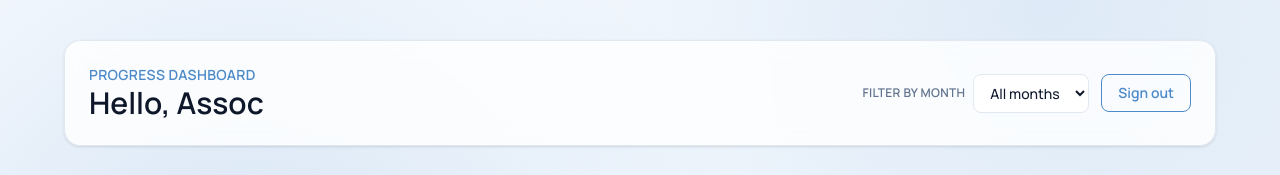
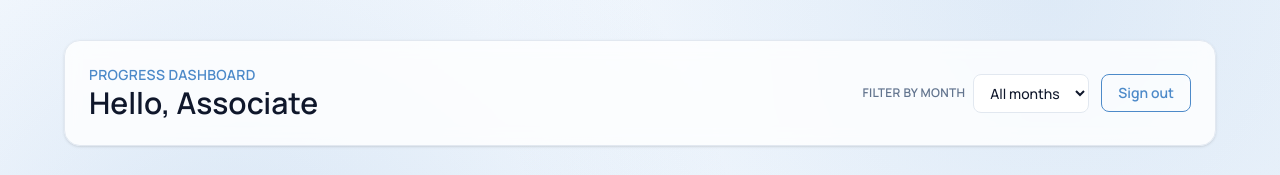
Before and after one commit to mxrxxsv/Dagaz-Progress-Report, a React (Vite) app in the folder ProgressReport/: page / in a window 1280 px wide. Both pictures are taken after typing "name@example.com", "Sample123" into the empty fields and a click on the button "Sign in". Shown: the top 175 px of the page. Built offline with nearby package versions, Linux system fonts and the light colour scheme.

Commit message:
Update DashboardHeader.jsx

```diff
--- a/ProgressReport/src/components/DashboardHeader.jsx
+++ b/ProgressReport/src/components/DashboardHeader.jsx
@@ -4,7 +4,7 @@ function DashboardHeader({ displayName, onSignOut, monthFilter, monthOptions = [
       <div>
         <p className="text-sm font-semibold uppercase tracking-wide text-[var(--brand-primary)]">Progress dashboard</p>
         {/* <h1 className="text-3xl font-semibold text-slate-900">Hello, {displayName}</h1> */}
-        <h1 className="text-3xl font-semibold text-slate-900">Hello, Assoc</h1>
+        <h1 className="text-3xl font-semibold text-slate-900">Hello, Associate</h1>
         {/* <p className="text-sm text-slate-500">Logged in securely. Review your daily performance and activity mix.</p> */}
       </div>
       <div className="flex flex-wrap items-center gap-3">
```
